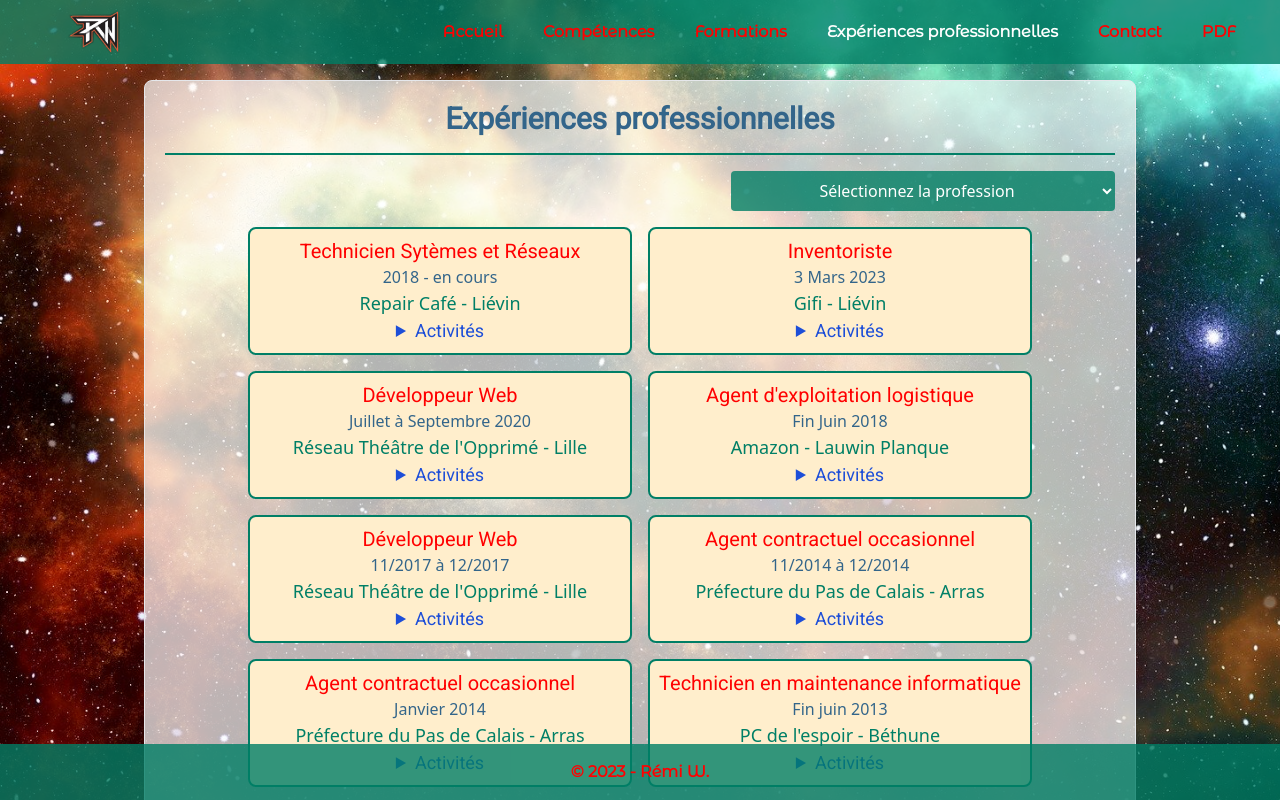
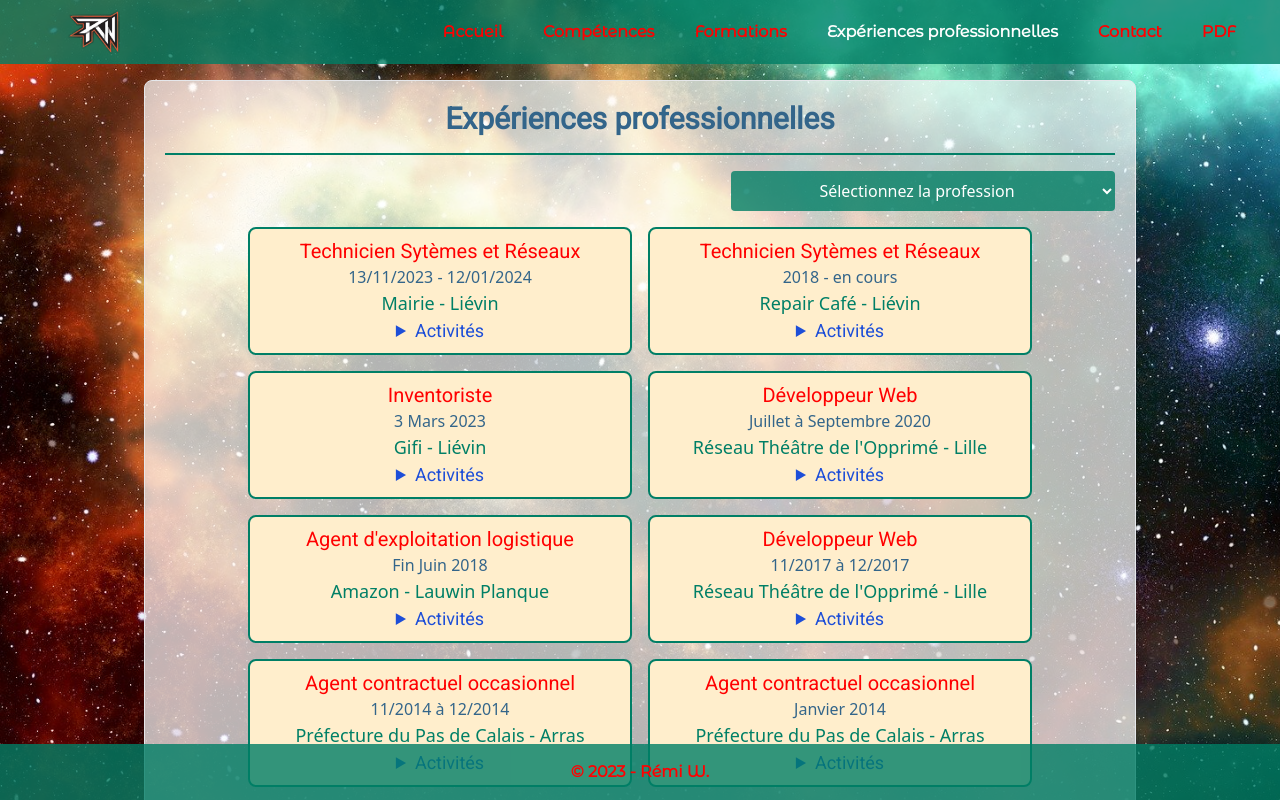
Before and after one commit to Willremi/cv-react, a React (Create React App) app: page /experiences in a window 1280 px wide. Built offline with nearby package versions, Linux system fonts and the light colour scheme; a web font is replaced by a local one.

Commit message:
mise des données experiences

```diff
--- a/src/components/datas/experiencesData.js
+++ b/src/components/datas/experiencesData.js
@@ -185,7 +185,7 @@ const ExperiencesInfo = [
         tag: "other"
     },
     {
-        id: new Date().getFullYear(), // Changer l'id à 12 si il y a un emploi
+        id: 12, // Changer l'id à 12 si il y a un emploi
         title: "Technicien Sytèmes et Réseaux",
         dates: "2018 - en cours",
         location: "Repair Café - Liévin",
@@ -206,6 +206,28 @@ const ExperiencesInfo = [
         ],
         tag: "pc"
     },
+    {
+        id: new Date().getFullYear(), // Changer l'id à 12 si il y a un emploi
+        title: "Technicien Sytèmes et Réseaux",
+        dates: "13/11/2023 - 12/01/2024",
+        location: "Mairie - Liévin",
+        missions: [
+            {
+                id:1,
+                title: "Création de formulaire d'envoi de mail en powershell"
+            },
+            {
+                id:2,
+                title: "Création de serveur de fichier sous linux"
+            },
+            {
+                id:3,
+                title: "Déploiement de Windows 10"
+            }
+
+        ],
+        tag: "pc"
+    },
 ];
 
 export default ExperiencesInfo;
```
